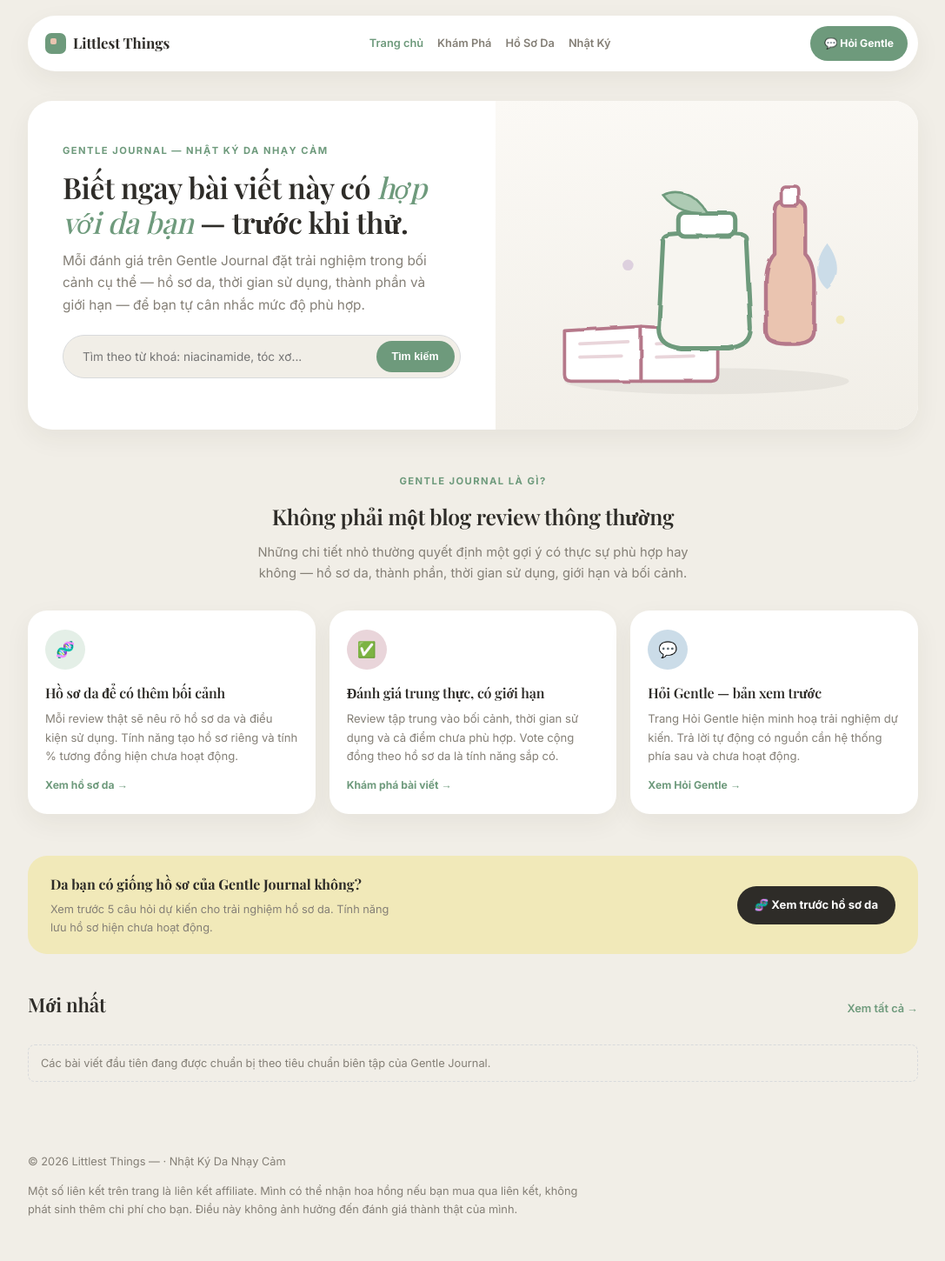
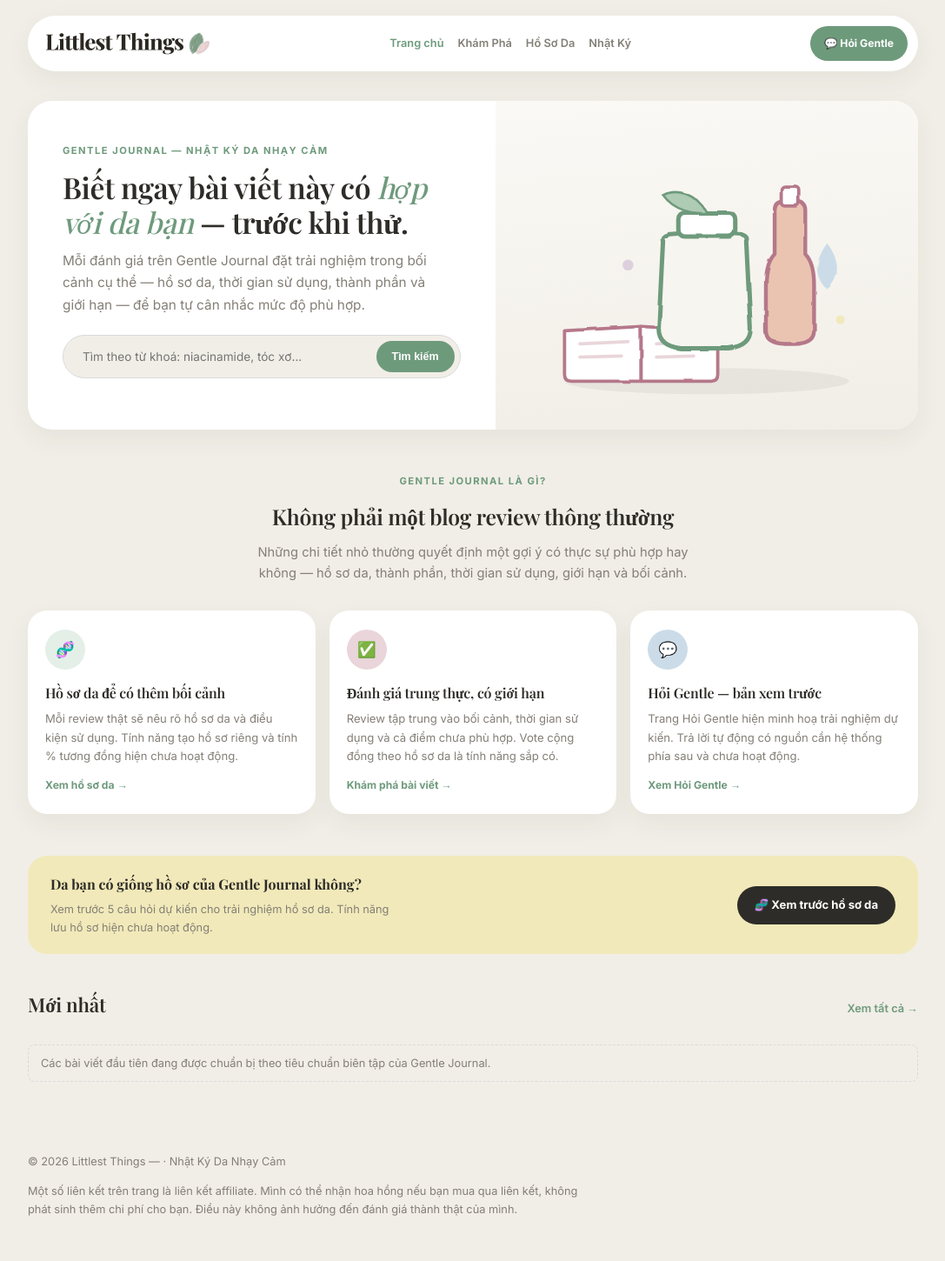
Before and after one commit to gentle-journal/gentle-journal, a Jekyll site: the page built from index.html, in a window 1280 px wide. Shown: the whole page at 87% size, without its empty margins (96-1183 px from the left). Built offline with Jekyll 4.4.1, drawn with Linux system fonts in a browser that asks for light colours; some web fonts are replaced.

Commit message:
Use Littlest Things logo in site header

```diff
--- a/_includes/header.html
+++ b/_includes/header.html
@@ -1,7 +1,12 @@
 <nav class="site">
   <div class="wrap">
     <div class="nav-inner">
-      <a class="brand" href="{{ '/' | relative_url }}"><div class="mark"></div>Littlest Things</a>
+      <a class="brand" href="{{ '/' | relative_url }}" aria-label="Littlest Things — Trang chủ">
+        <img
+          class="brand-logo"
+          src="{{ '/assets/brand/01-primary-horizontal/littlest-things-primary-horizontal.svg' | relative_url }}"
+          alt="Littlest Things">
+      </a>
       <div class="nav-links">
         <a href="{{ '/' | relative_url }}" {% if page.url == '/' %}class="active"{% endif %}>Trang chủ</a>
         <a href="{{ '/kham-pha/' | relative_url }}" {% if page.url contains 'kham-pha' %}class="active"{% endif %}>Khám Phá</a>
--- a/assets/css/style.scss
+++ b/assets/css/style.scss
@@ -23,9 +23,8 @@
 
 nav.site{padding:18px 0;position:relative;}
 .nav-inner{background:var(--surface);border-radius:100px;box-shadow:var(--shadow);padding:12px 12px 12px 20px;display:flex;justify-content:space-between;align-items:center;gap:12px;}
-.brand{display:flex;align-items:center;gap:8px;font-family:'Playfair Display',serif;font-weight:700;font-size:1.05rem;white-space:nowrap;color:var(--ink);}
-.brand .mark{width:24px;height:24px;border-radius:7px;background:var(--primary);position:relative;flex-shrink:0;}
-.brand .mark::after{content:"";position:absolute;top:6px;left:6px;width:7px;height:7px;border-radius:2px;background:var(--pn-peach);}
+.brand{display:flex;align-items:center;flex-shrink:0;}
+.brand-logo{display:block;width:auto;height:34px;max-width:190px;}
 .nav-links{display:flex;gap:16px;font-weight:600;font-size:.8rem;color:var(--ink-soft);align-items:center;}
 .nav-links a.active{color:var(--primary);}
 .nav-cta{background:var(--primary);color:#fff;font-weight:700;font-size:.76rem;padding:10px 16px;border-radius:100px;white-space:nowrap;flex-shrink:0;}
@@ -145,7 +144,7 @@
   .mobile-menu .menu-list{position:absolute;top:46px;right:0;background:var(--surface);border-radius:16px;box-shadow:var(--shadow);padding:10px;display:flex;flex-direction:column;min-width:170px;font-weight:600;font-size:.86rem;color:var(--ink-soft);z-index:70;}
   .mobile-menu .menu-list a{padding:10px 12px;border-radius:10px;}
   .mobile-menu .menu-list a.active{background:var(--primary-soft);color:var(--primary);}
-  .brand{font-size:.98rem;}
+  .brand-logo{height:30px;max-width:165px;}
   .nav-cta{padding:9px 14px;font-size:.72rem;}
 
   .hero-grid{grid-template-columns:1fr;border-radius:20px;}
```
